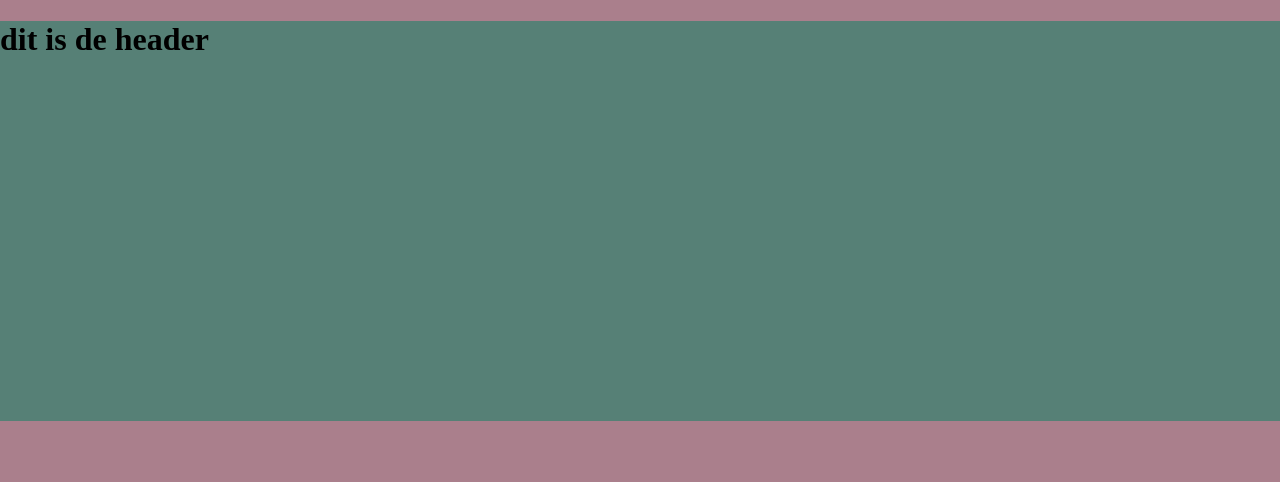
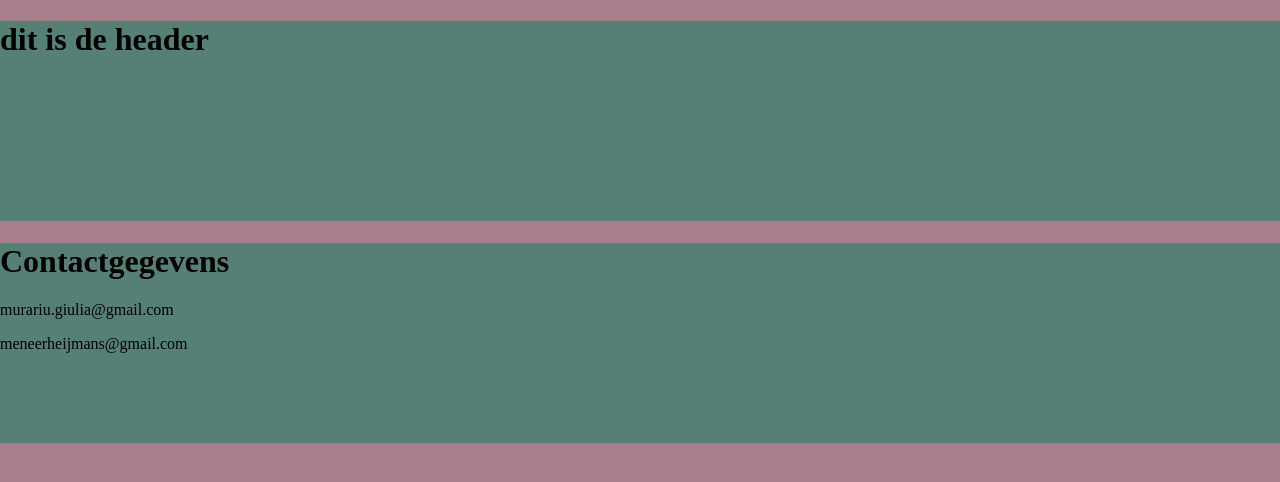
Before and after one commit to Raptrplays/DV4rep, a plain HTML site: page index.html in a window 1280 px wide. Drawn offline with Linux system fonts and the light colour scheme.

```diff
--- a/index.html
+++ b/index.html
@@ -16,6 +16,9 @@
     </body>
 
     <footer>
+        <h1>Contactgegevens</h1>
+        <p>murariu.giulia@gmail.com</p>
+        <p>meneerheijmans@gmail.com</p>
     </footer>
 </body>
 </html>
--- a/style.css
+++ b/style.css
@@ -12,3 +12,7 @@ footer{
     height: 200px;
     background-color: #568076;
 }
+
+footer h1 p{
+    color: #f58665;
+}
```
